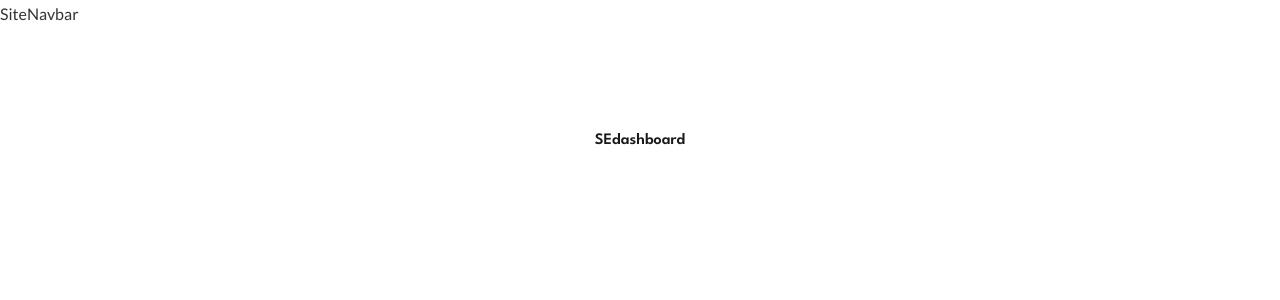
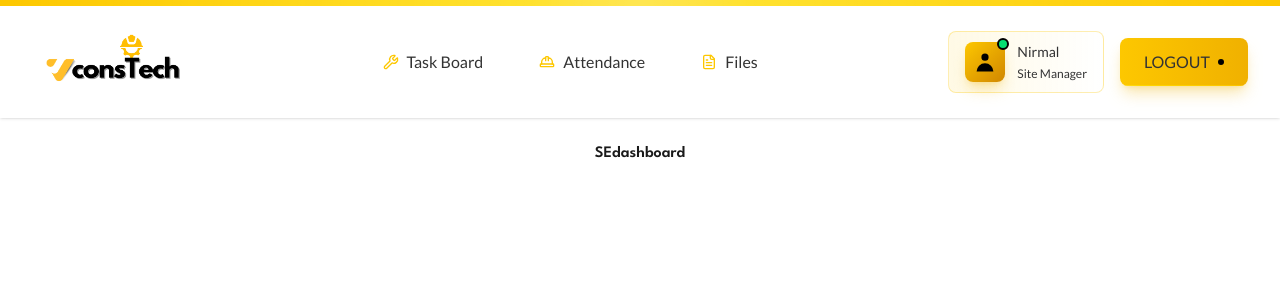
Before and after one commit to vsoftsol10/VConstech-frontend, a React (Vite) app: page /site-engineer-dashboard in a window 1280 px wide. Shown: the top 300 px of the page. Built offline with nearby package versions, Linux system fonts and the light colour scheme.

Commit message:
NavBar for SiteEngineer

```diff
--- a/src/components/siteEngineer/SiteNavbar.jsx
+++ b/src/components/siteEngineer/SiteNavbar.jsx
@@ -1,9 +1,169 @@
-import React from 'react'
+import React, { useState, useEffect } from 'react';
+import { Menu, X, Wrench, HardHat, FileText } from 'lucide-react';
+import logo from "../../assets/constech-logo.png"
+export default function Navbar() {
+  const [isMenuOpen, setIsMenuOpen] = useState(false);
+  const [scrolled, setScrolled] = useState(false);
 
-const SiteNavbar = () => {
+  useEffect(() => {
+    const handleScroll = () => {
+      setScrolled(window.scrollY > 20);
+    };
+    window.addEventListener('scroll', handleScroll);
+    return () => window.removeEventListener('scroll', handleScroll);
+  }, []);
+
   return (
-    <div>SiteNavbar</div>
-  )
+    <nav className={`fixed w-full top-0 z-50 shadow-sm transition-all duration-300 ${
+      scrolled ? 'bg-black shadow-2xl shadow-yellow-500/20' : 'bg-gradient-to-r from-yellow/10 to-yellow/10'
+    }`}>
+      {/* Construction Warning Stripe */}
+      <div className="h-1.5 bg-gradient-to-r from-yellow-400 via-yellow-300 to-yellow-400 relative overflow-hidden">
+        <div className="absolute inset-0 bg-gradient-to-r from-transparent via-white/30 to-transparent animate-pulse"></div>
+      </div>
+
+      <div className="max-w-8xl mx-auto px-4 sm:px-6 lg:px-8">
+        <div className="flex items-center justify-between py-4">
+          {/* Logo with Construction Badge */}
+          <a
+                      href="#"
+                      className="hover:opacity-80 transition-opacity flex-shrink-0"
+                      aria-label="Constech Home"
+                    >
+                      <img
+                        className="h-16 w-32 sm:h-14 sm:w-28 md:h-16 md:w-32 lg:h-20 lg:w-40"
+                        src={logo}
+                        alt="Constech logo"
+                      />
+                    </a>
+
+          {/* Desktop Navigation Links */}
+          <div className="hidden lg:flex items-center space-x-2">
+            {[
+              { name: 'Task Board', icon: Wrench },
+              { name: 'Attendance', icon: HardHat },
+              { name: 'Files', icon: FileText }
+            ].map((item, idx) => (
+              <a
+                key={idx}
+                href="#"
+                className="group relative px-6 py-3 overflow-hidden"
+              >
+                {/* Background Effect */}
+                <div className="absolute inset-0 bg-yellow-400 transform -skew-x-12 scale-x-0 group-hover:scale-x-100 transition-transform duration-300 origin-left"></div>
+
+                {/* Content */}
+                <div className="relative flex items-center space-x-2">
+                  <item.icon className="w-4 h-4 text-yellow-400 group-hover:text-black transition-colors" />
+                  <span className="text-yellow-100 group-hover:text-black font-semibold transition-colors whitespace-nowrap">
+                    {item.name}
+                  </span>
+                </div>
+
+                {/* Bottom Border */}
+                <div className="absolute bottom-0 left-0 right-0 h-0.5 bg-yellow-400 transform scale-x-0 group-hover:scale-x-100 transition-transform duration-300"></div>
+              </a>
+            ))}
+          </div>
+
+          {/* Desktop User Section */}
+          <div className="hidden md:flex items-center space-x-4">
+            {/* User Info with Industrial Style */}
+            <div className="flex items-center space-x-3 px-4 py-2 bg-gradient-to-r from-yellow-400/10 to-transparent border border-yellow-400/30 rounded-lg backdrop-blur-sm">
+              <div className="relative">
+                <div className="w-10 h-10 rounded-lg bg-gradient-to-br from-yellow-400 to-yellow-600 flex items-center justify-center shadow-lg shadow-yellow-500/30">
+                  <svg className="w-6 h-6 text-black" fill="currentColor" viewBox="0 0 20 20">
+                    <path fillRule="evenodd" d="M10 9a3 3 0 100-6 3 3 0 000 6zm-7 9a7 7 0 1114 0H3z" clipRule="evenodd" />
+                  </svg>
+                </div>
+                {/* Online Status */}
+                <div className="absolute -top-1 -right-1 w-3 h-3 bg-green-400 rounded-full border-2 border-black animate-pulse"></div>
+              </div>
+              <div className="flex flex-col">
+                <span className="text-white font-bold text-sm">Nirmal</span>
+                <span className="text-yellow-400 text-xs font-semibold">Site Manager</span>
+              </div>
+            </div>
+
+            {/* Logout Button */}
+            <button className="group relative px-6 py-2.5 bg-gradient-to-r from-yellow-400 to-yellow-500 text-black font-bold rounded-lg overflow-hidden shadow-lg shadow-yellow-500/30 hover:shadow-yellow-500/50 transition-all duration-300">
+              <div className="absolute inset-0 bg-gradient-to-r from-yellow-300 to-yellow-400 transform translate-y-full group-hover:translate-y-0 transition-transform duration-300"></div>
+              <span className="relative flex items-center space-x-2">
+                <span>LOGOUT</span>
+                <div className="w-1.5 h-1.5 bg-black rounded-full group-hover:animate-ping"></div>
+              </span>
+            </button>
+          </div>
+
+          {/* Mobile Menu Button */}
+          <button
+            onClick={() => setIsMenuOpen(!isMenuOpen)}
+            className="md:hidden relative p-2 text-yellow-400 hover:text-yellow-300 transition-colors group"
+            aria-label="Toggle menu"
+          >
+            <div className="absolute inset-0 bg-yellow-400/10 rounded-lg transform scale-0 group-hover:scale-100 transition-transform"></div>
+            {isMenuOpen ? <X size={28} className="relative z-10" /> : <Menu size={28} className="relative z-10" />}
+          </button>
+        </div>
+      </div>
+
+      {/* Mobile Menu */}
+      {isMenuOpen && (
+        <div className="md:hidden bg-black border-t border-yellow-400/30">
+          <div className="px-4 py-6 space-y-6">
+            {/* Mobile Navigation Links */}
+            <div className="space-y-3">
+              {[
+                { name: 'Task Board', icon: Wrench },
+                { name: 'Attendance Registration', icon: HardHat },
+                { name: 'File Management', icon: FileText }
+              ].map((item, idx) => (
+                <a
+                  key={idx}
+                  href="#"
+                  className="group flex items-center space-x-3 p-4 bg-gradient-to-r from-yellow-400/5 to-transparent border border-yellow-400/20 rounded-lg hover:border-yellow-400/50 hover:bg-yellow-400/10 transition-all"
+                >
+                  <div className="w-10 h-10 bg-yellow-400/20 rounded-lg flex items-center justify-center group-hover:bg-yellow-400 transition-colors">
+                    <item.icon className="w-5 h-5 text-yellow-400 group-hover:text-black transition-colors" />
+                  </div>
+                  <span className="text-yellow-100 group-hover:text-yellow-400 font-semibold transition-colors">
+                    {item.name}
+                  </span>
+                </a>
+              ))}
+            </div>
+
+            {/* Mobile User Section */}
+            <div className="space-y-4 pt-4 border-t border-yellow-400/30">
+              <div className="flex items-center space-x-3 p-4 bg-gradient-to-r from-yellow-400/10 to-transparent border border-yellow-400/30 rounded-lg">
+                <div className="relative">
+                  <div className="w-12 h-12 rounded-lg bg-gradient-to-br from-yellow-400 to-yellow-600 flex items-center justify-center shadow-lg">
+                    <svg className="w-7 h-7 text-black" fill="currentColor" viewBox="0 0 20 20">
+                      <path fillRule="evenodd" d="M10 9a3 3 0 100-6 3 3 0 000 6zm-7 9a7 7 0 1114 0H3z" clipRule="evenodd" />
+                    </svg>
+                  </div>
+                  <div className="absolute -top-1 -right-1 w-3 h-3 bg-green-400 rounded-full border-2 border-black"></div>
+                </div>
+                <div className="flex flex-col">
+                  <span className="text-white font-bold">Hi, Nirmal</span>
+                  <span className="text-yellow-400 text-sm font-semibold">Site Manager</span>
+                </div>
+              </div>
+
+              <button className="w-full py-3 bg-gradient-to-r from-yellow-400 to-yellow-500 text-black font-bold rounded-lg shadow-lg shadow-yellow-500/30 hover:shadow-yellow-500/50 transition-all">
+                LOGOUT
+              </button>
+            </div>
+          </div>
+        </div>
+      )}
+
+      {/* Custom Styles */}
+      <style jsx>{`
+        .clip-hexagon {
+          clip-path: polygon(30% 0%, 70% 0%, 100% 50%, 70% 100%, 30% 100%, 0% 50%);
+        }
+      `}</style>
+    </nav>
+  );
 }
-
-export default SiteNavbar
--- a/src/index.css
+++ b/src/index.css
@@ -9,12 +9,5 @@
 h1, h2, h3, .heading {
   font-family: var(--font-heading);
   font-weight: 600;
-  color: #1a1a1a; /* strong dark tone */
+  color: #1a1a1a;
 }
-
-body, p, span, .text {
-  font-family: var(--font-body);
-  font-weight: 400;
-  line-height: 1.7;
-  color: #333; /* good readability */
-}
--- a/src/pages/siteEngineer/SEdashboard.jsx
+++ b/src/pages/siteEngineer/SEdashboard.jsx
@@ -5,7 +5,7 @@ const SEdashboard = () => {
   return (
     <div>
         <SiteNavbar/>
-       <h1 className='my-25 text-center'> SEdashboard </h1>
+       <h1 className='my-35 text-center'> SEdashboard </h1>
     </div>
   )
 }
```
